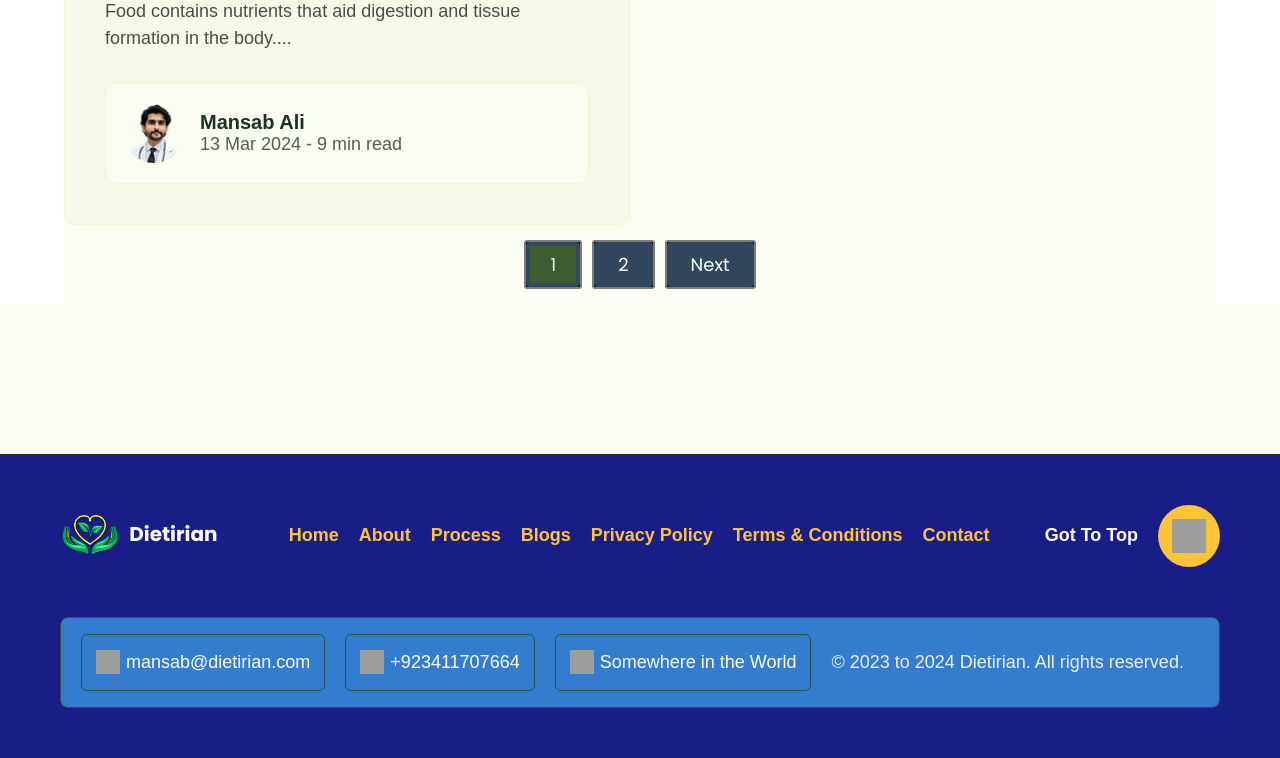
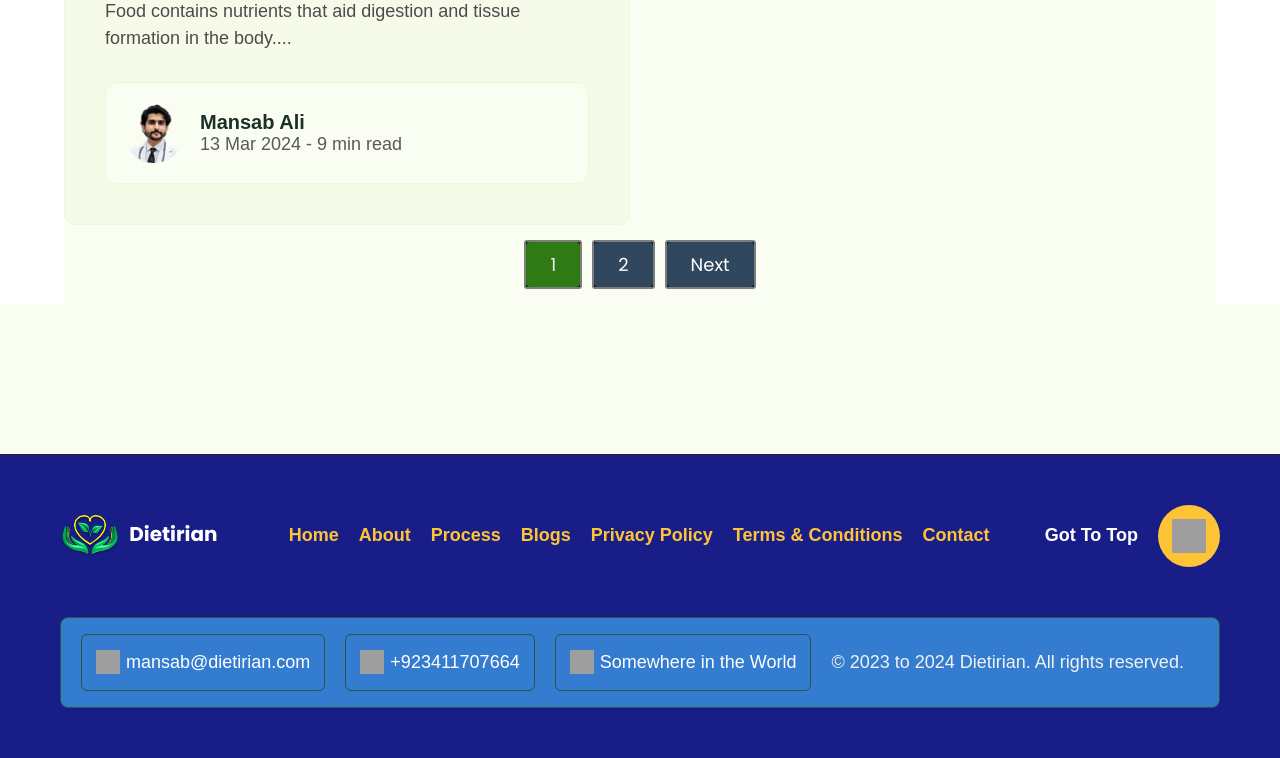
Before and after one commit to Naveedkhosa/Nutrio, a PHP site: page /blogs.php in a window 1280 px wide. Shown: the part 2318-3076 px from the top of the page. Run offline with PHP 8.4, Linux system fonts and the light colour scheme; data comes from the database, SQL or seed files in the repository; some libraries are stand-ins or nearby versions; grey boxes are pictures that could not be loaded.

Commit message:
active pagination

```diff
--- a/asset/css/pagination.css
+++ b/asset/css/pagination.css
@@ -38,6 +38,7 @@
 }
 
 .pagination__ li.active a {
-    background: #3c5e30;
+    background: #2f7a14;
     color: #ffffffe3;
+    border: 4px solid #2f7a14;
 }
```
